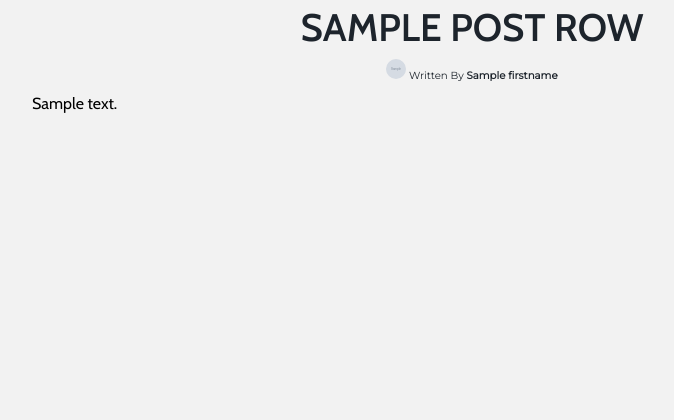
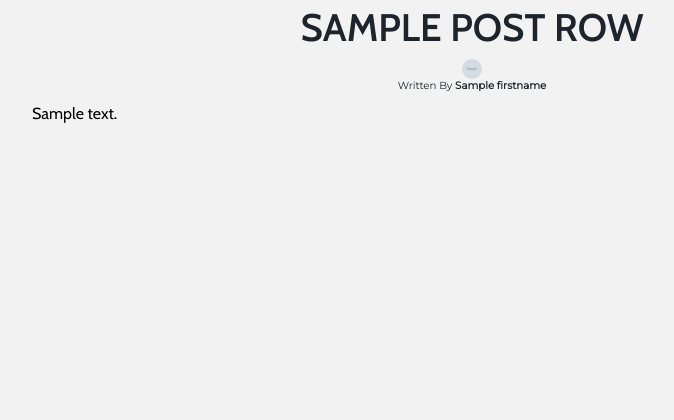
Before and after one commit to Adeyomola/skinshimmer, a Flask app: template this/templates/get_post.html in a window 1280 px wide. Shown: the part 55-475 px from the top of the page, without its empty margins (168-842 px from the left). Run offline with Flask 3, Linux system fonts and the light colour scheme; the template is opened without the code that fills it: most values are stand-ins (such as "Sample title", 1, 10 or a date in 2020); grey boxes marked "Sample" are stand-in pictures.

Commit message:
align picture and author name better

```diff
--- a/this/templates/get_post.html
+++ b/this/templates/get_post.html
@@ -17,11 +17,11 @@
     {% block content %}
     <article>
         <div id="article-title-2"> {{ post_row['title'] | safe }} </div>
-        <div id="author-name">
+        <div id="author-name" style="display: flex; flex-direction: column; align-items: center;">
             {% if author_image %}
             <img src="{{ author_image }}" height="20" width="20" style="border-radius: 50%;">
             {% endif %}
-            Written By <strong>{{ post_row['firstname'] }}</strong>
+            <p>Written By <strong>{{ post_row['firstname'] }}</strong></p>
         </div>
         <div id="body-1"> {{ post_row['body'] | safe }} </div>
     </article>
```
